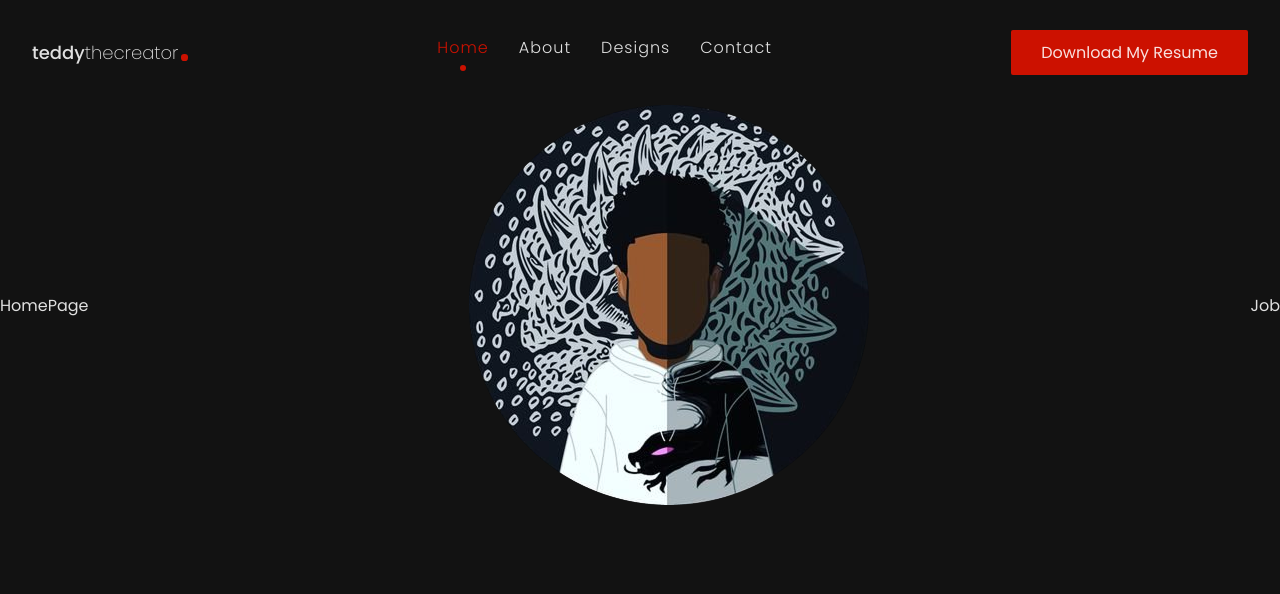
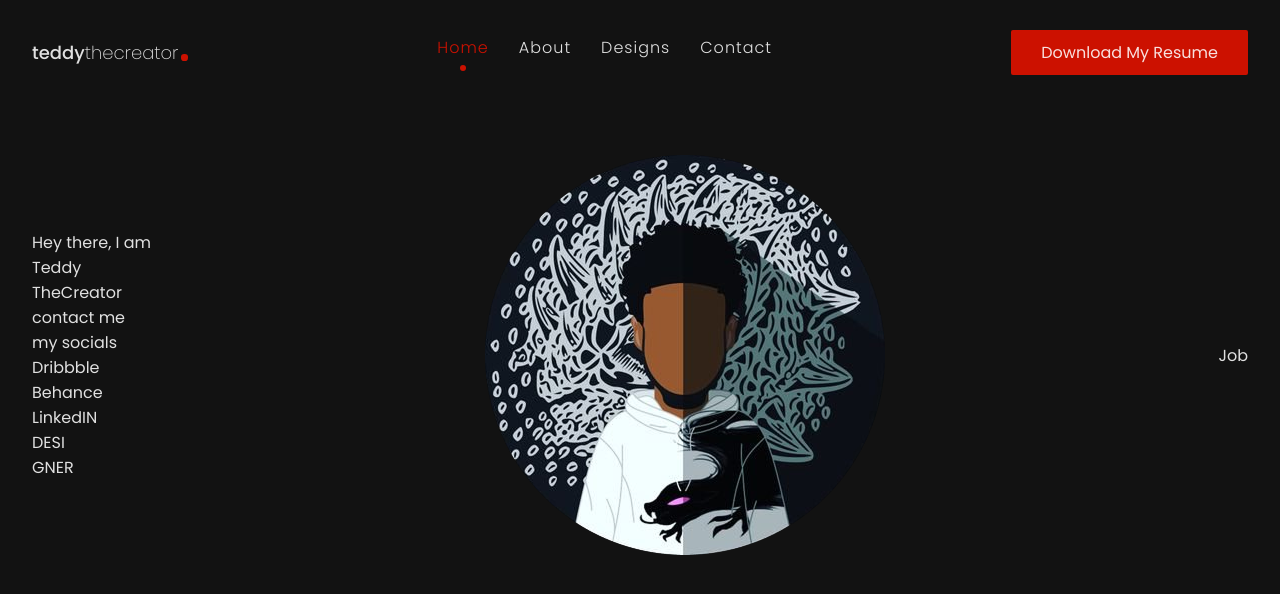
Before and after one commit to theblaisecode/Gsap_and_TSX, a React (Vite) app: page / in a window 1280 px wide. Shown: the top 594 px of the page. Built offline with nearby package versions, Linux system fonts and the light colour scheme.

Commit message:
first commit

```diff
--- a/src/components/HomePage.tsx
+++ b/src/components/HomePage.tsx
@@ -1,5 +1,62 @@
+import { Link } from "react-router-dom";
+
 export const Intro = () => {
-  return <div>HomePage</div>;
+  return (
+    <div className="intro">
+      <div className="introContent">
+        <div className="contentTop">
+          <div className="greetings">Hey there, I am</div>
+
+          <div className="name">
+            Teddy
+            <div className="alias">
+              <div className="divider"></div>
+              TheCreator
+            </div>
+          </div>
+
+          <Link to="/contact" className="btn2 contact">
+            contact me
+          </Link>
+
+          <div className="socials">
+            <div className="title">
+              my socials <div className="dash"></div>
+            </div>
+
+            <div className="socialLinks">
+              <a
+                href="https://dribbble.com/Teddy_016"
+                target="_blank"
+                aria-label="Link to TeddyTheCreator's Dribbble page">
+                <div className="span">Dribbble</div>
+              </a>
+              <a
+                href="https://www.behance.net/nwachukcharles"
+                target="_blank"
+                aria-label="Link to TeddyTheCreator's Behance page">
+                <div className="span">Behance</div>
+              </a>
+              <a
+                href="https://linkedin.com/in/teddy016"
+                target="_blank"
+                aria-label="Link to TeddyTheCreator's LinkedIN page">
+                <div className="span">LinkedIN</div>
+              </a>
+            </div>
+          </div>
+        </div>
+
+        <div className="contentBottom">
+          <div className="designer">
+            DESI
+            <br />
+            GNER
+          </div>
+        </div>
+      </div>
+    </div>
+  );
 };
 
 export const Job = () => {
--- a/src/pages/Home.tsx
+++ b/src/pages/Home.tsx
@@ -5,9 +5,13 @@ import teddy from "../assets/TeddyTheCreator.png";
 function Home() {
   return (
     <HomeWrapper>
-      <Intro />
-      <img src={teddy} alt="Photo of teddythecreator" />
-      <Job />
+      <div className="container">
+        <div className="homeContent">
+          <Intro />
+          <img src={teddy} alt="Photo of teddythecreator" />
+          <Job />
+        </div>
+      </div>
     </HomeWrapper>
   );
 }
--- a/src/styles/HomeWrapper.ts
+++ b/src/styles/HomeWrapper.ts
@@ -2,8 +2,15 @@ import styled from "styled-components";
 
 const HomeWrapper = styled.section`
   display: flex;
-  justify-content: space-between;
+  justify-content: center;
   align-items: center;
+  padding: 5rem 0;
+
+  .homeContent {
+    display: flex;
+    justify-content: space-between;
+    align-items: center;
+  }
 `;
 
 export default HomeWrapper;
```
